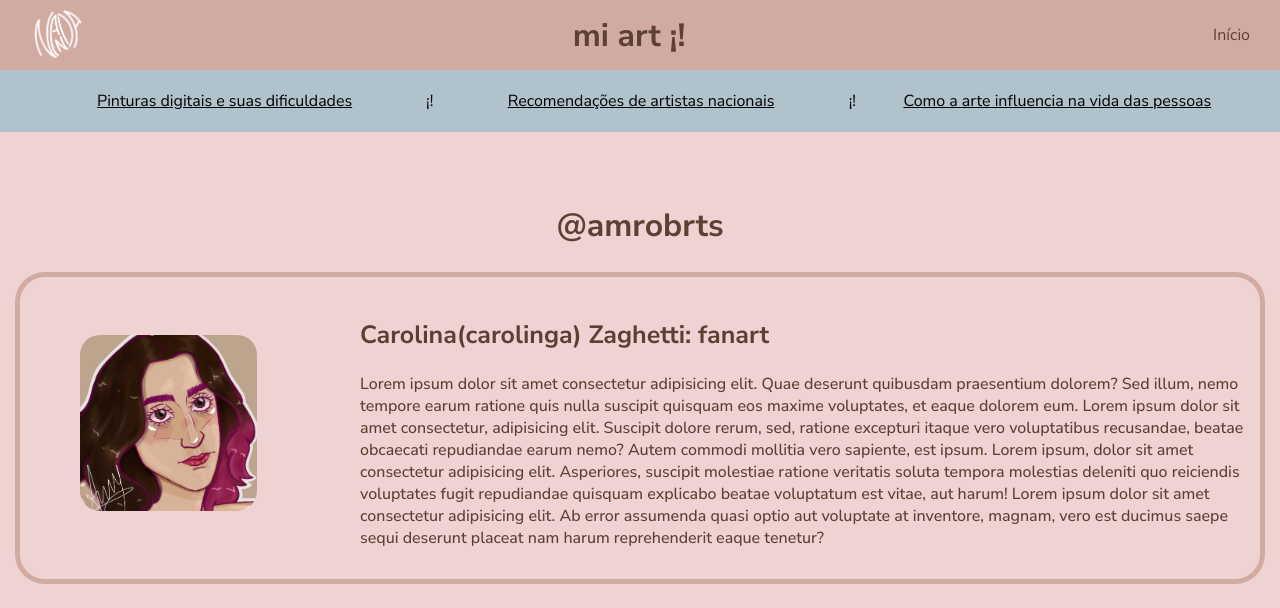
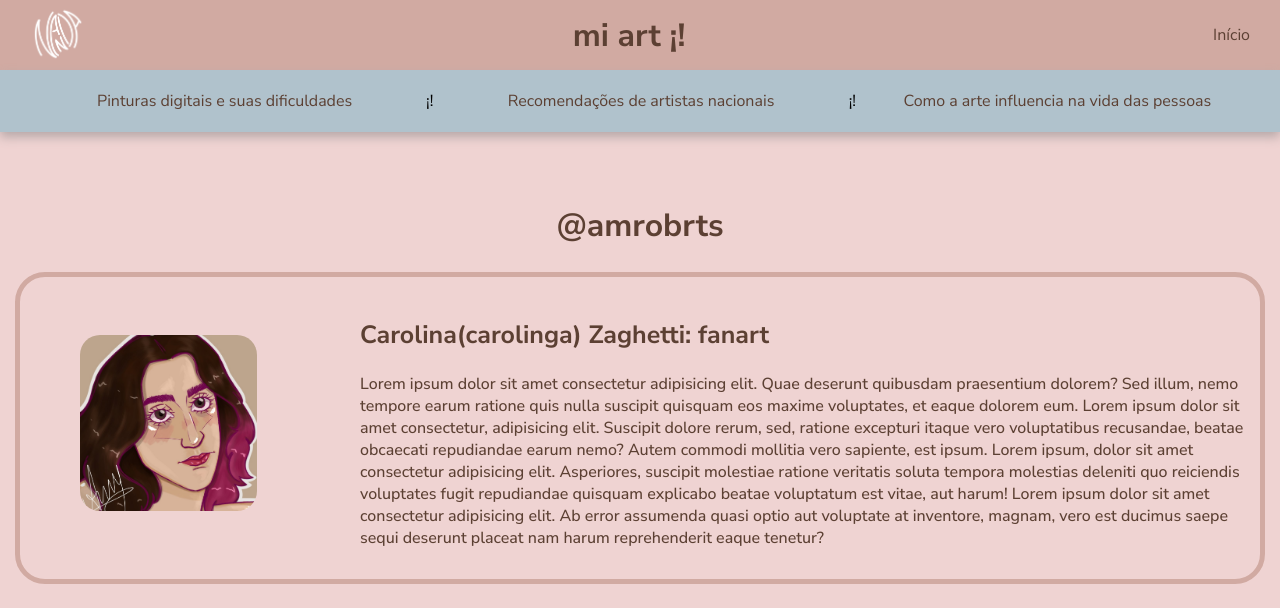
Before and after one commit to fernandapadilha/dev.web, a plain HTML site: page trabalho trimestral 2/index.html in a window 1280 px wide. Shown: the top 608 px of the page. Drawn offline with Linux system fonts and the light colour scheme.

Commit message:
trab finalizado

```diff
--- a/trabalho trimestral 2/css/estilos.css
+++ b/trabalho trimestral 2/css/estilos.css
@@ -8,13 +8,14 @@
   --cor4: #b0c2cc;
   --cor5: #efd3d2;
   --cor6: #5c4033;
+  --font: "Nunito Sans", sans-serif;
 }
 
 * {
   padding: 0;
   margin: 0;
   box-sizing: border-box;
-  font-family: "Nunito Sans", sans-serif;
+  font-family: var(--font);
 }
 
 body {
@@ -29,8 +30,6 @@ body {
   height: 70px;
 
   background-color: var(--cor2);
-
-  box-shadow: 0px 5px 10px rgb(182, 168, 168);
 
   padding: 10px;
 
@@ -56,14 +55,16 @@ body {
   margin-bottom: 15%;
   color: var(--cor-branco);
   background-color: var(--cor4);
+  box-shadow: 0px 5px 10px rgb(182, 168, 168);
 }
 
 .navegacao-noticia {
   max-width: 90%;
   font-size: 1rem;
   font-weight: 400;
-  color: var(--cor-branco);
+  color: var(--cor6);
   transition: 0.15s;
+  text-decoration: none;
 }
 
 .navegacao-noticia:hover {
```
Also changed, not shown: trabalho trimestral 2/Saved Pictures/ass teste.jpg (deleted), trabalho trimestral 2/Saved Pictures/favicon-16x16.png (deleted), trabalho trimestral 2/Saved Pictures/folder horizontal.png (deleted), trabalho trimestral 2/Saved Pictures/folder vertical.png (deleted), trabalho trimestral 2/Saved Pictures/quadrado.png (deleted).
